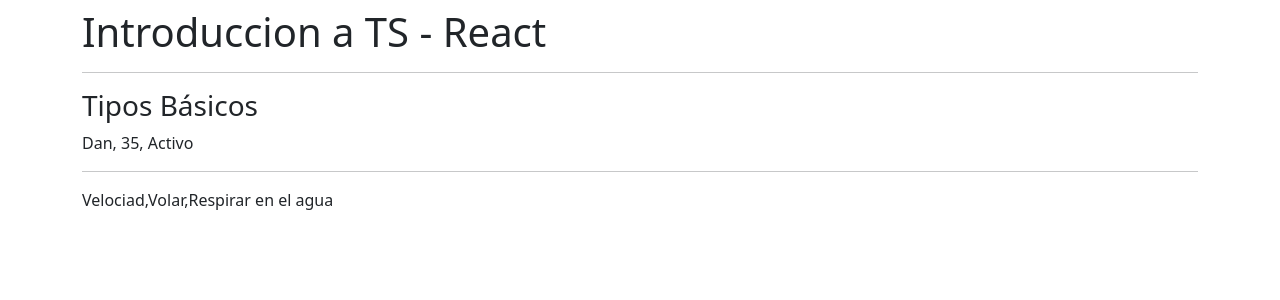
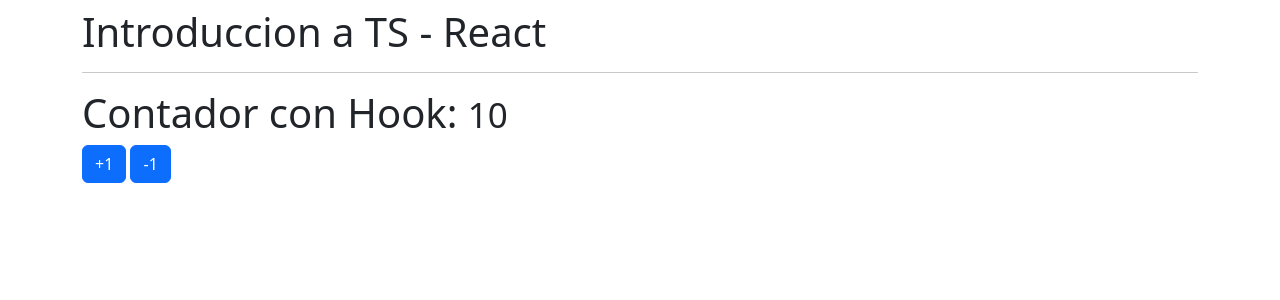
Before and after one commit to danbobadilla9/React-Native, a React (Create React App) app in the folder 01-reforzamiento/: page / in a window 1280 px wide. Shown: the top 300 px of the page. Built offline with nearby package versions, Linux system fonts and the light colour scheme.

Commit message:
Tipos de datos y interface

```diff
--- a/01-reforzamiento/src/App.tsx
+++ b/01-reforzamiento/src/App.tsx
@@ -1,11 +1,22 @@
-import { TiposBasicos } from "./typescript/TiposBasicos";
+//import { TiposBasicos } from "./typescript/TiposBasicos";
+// import { ObjetosLiterales } from "./typescript/ObjetosLiterales";
+// import { Funciones } from "./typescript/Funciones";
+// import { Contador } from "./components/Contador";
+
+import { ContadorConHook } from "./components/ContadorConHook";
+
+
 
 const App = () => {
   return (
     <div className="mt-2">
       <h1>Introduccion a TS - React</h1>
       <hr />
-      <TiposBasicos/>
+      {/* <TiposBasicos/> */}
+      {/* <ObjetosLiterales/> */}
+      {/* <Funciones/> */}
+      {/* <Contador/> */}
+      <ContadorConHook/>
     </div>
   )
 }
--- /dev/null
+++ b/01-reforzamiento/src/components/Contador.tsx
@@ -0,0 +1,19 @@
+import { useState} from 'react';
+
+export const Contador = () => {
+
+    const [valor, setValor] = useState<number>(0);
+
+    const acumular = ( numero:number ) => {
+        setValor(valor + numero);
+    }
+
+    return (
+        <>
+            <h1>Contador <small>{valor}</small></h1>
+            <button className='btn btn-primary' onClick={ () => acumular(1) } > +1</button>
+            &nbsp;
+            <button className='btn btn-primary' onClick={ () => acumular(-1) }> -1</button>
+        </>
+    )
+}
--- /dev/null
+++ b/01-reforzamiento/src/components/ContadorConHook.tsx
@@ -0,0 +1,16 @@
+import { useState} from 'react';
+import { useCounter } from '../hooks/useCounter';
+
+export const ContadorConHook = () => {
+
+    const { valor ,acumular } = useCounter();
+
+    return (
+        <>
+            <h1>Contador con Hook: <small>{valor}</small></h1>
+            <button className='btn btn-primary' onClick={ () => acumular(1) } > +1</button>
+            &nbsp;
+            <button className='btn btn-primary' onClick={ () => acumular(-1) }> -1</button>
+        </>
+    )
+}
--- /dev/null
+++ b/01-reforzamiento/src/hooks/useCounter.tsx
@@ -0,0 +1,17 @@
+import { useState } from 'react';
+
+export const useCounter = ( inicial: number = 10 ) => {
+
+    const [valor, setValor] = useState(inicial);
+
+    const acumular = ( numero:number ) => {
+        setValor(valor + numero);
+    }
+
+    return {
+        valor,
+        acumular
+
+    }
+
+}
--- /dev/null
+++ b/01-reforzamiento/src/typescript/Funciones.tsx
@@ -0,0 +1,15 @@
+import React from 'react'
+
+export const Funciones = () => {
+
+    const sumar = (a:number,b:number): number => {
+        return a+b;
+    }
+
+    return (
+        <>
+            <h3>Funciones</h3>
+            <span>El resultado es: {sumar(10,5)}</span>
+        </>
+    )
+}
--- /dev/null
+++ b/01-reforzamiento/src/typescript/ObjetosLiterales.tsx
@@ -0,0 +1,37 @@
+
+interface Persona {
+    nombreCompleto: string;
+    edad: number;
+    direccion: Direccion;
+}
+
+interface Direccion {
+    pais: string;
+    tel: number;
+}
+
+
+export const ObjetosLiterales = () => {
+
+    const persona: Persona = {
+        nombreCompleto: 'Dan Israel',
+        edad: 35,
+        direccion: {
+            pais:'Mexico',
+            tel: 223
+        }
+    }
+
+    // persona.nombreCompleto = 'Dan Israel';
+
+    return (
+        <>
+            <h3>ObjetosLiterales</h3>
+            <code>
+                <pre>
+                    {JSON.stringify(persona,['nombre'],2)}
+                </pre>
+            </code>
+        </>
+    )
+}
--- a/01-reforzamiento/src/typescript/TiposBasicos.tsx
+++ b/01-reforzamiento/src/typescript/TiposBasicos.tsx
@@ -5,7 +5,10 @@ export const TiposBasicos = () => {
     const nombre: string | number = 'Dan';
     const edad: number = 35;
     const estaActivo: boolean = true;
-    const poderes = ['Velociad','Volar','Respirar en el agua'];
+    const poderes: string[] = ['Velociad','Volar','Respirar en el agua'];
+    const poderes2: any[] = [];
+    poderes2.push(1);
+    poderes2.push("Dan");
 
     return (
         <>
```
